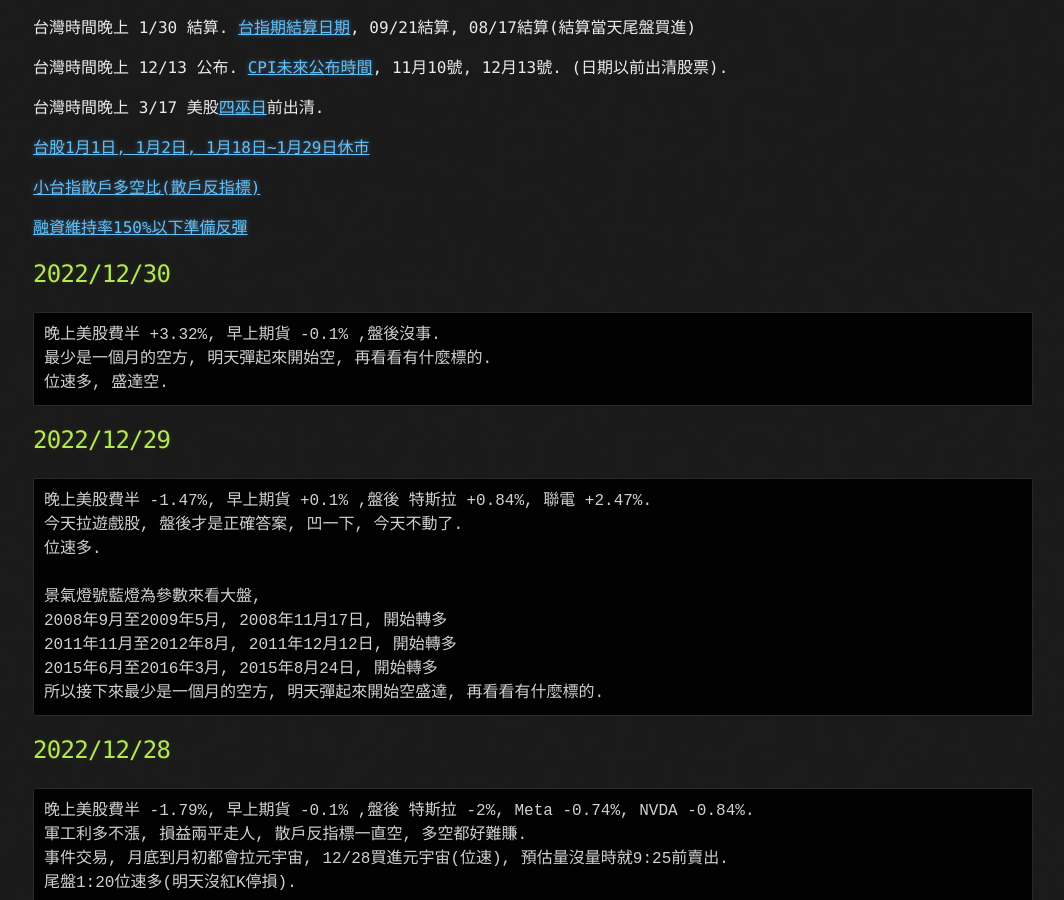
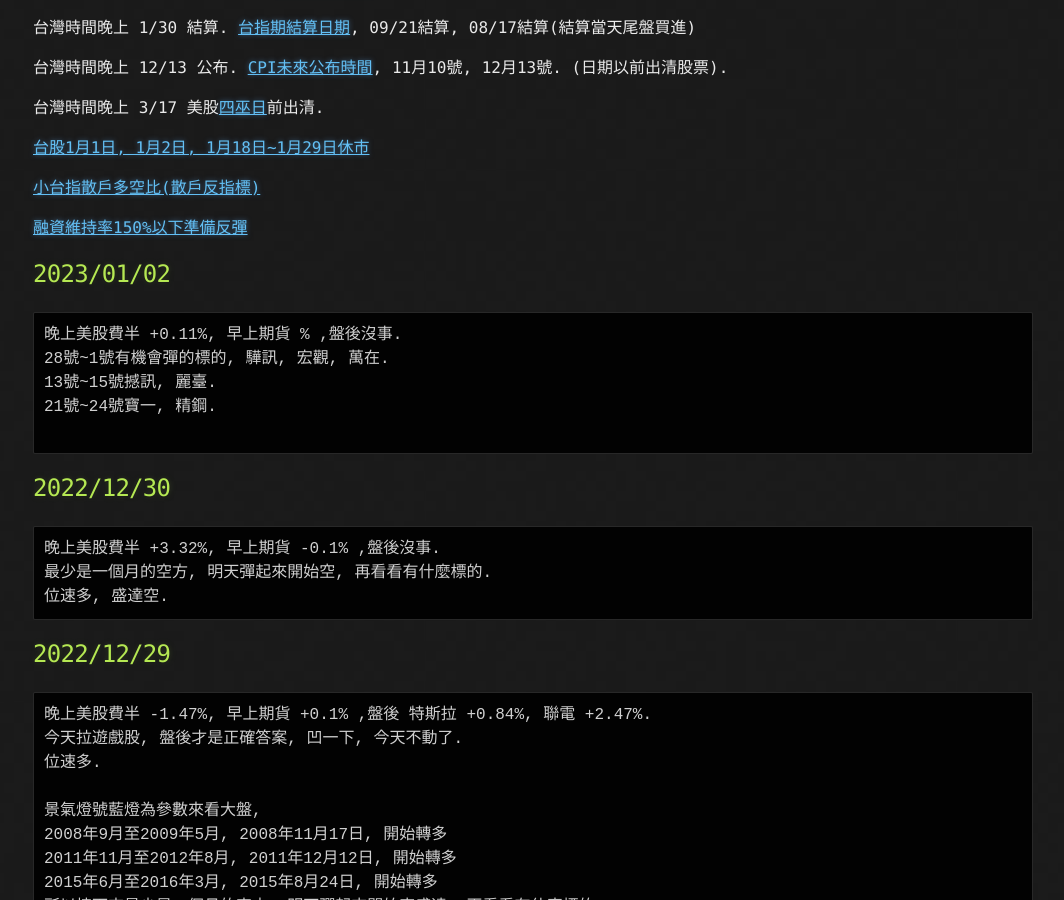
Before and after one commit to lepg5487/Stock_God, a Jekyll site: the page built from index.md, in a window 1280 px wide and 900 px high, scrolled down 362 px. Shown: the whole window, without its empty margins (107-1171 px from the left). Built offline with Jekyll 4.4.1, drawn with Linux system fonts in a browser that asks for light colours; our own code applies the rules of GitHub Pages for plain Markdown files.

Commit message:
Update index.md

````diff
--- a/index.md
+++ b/index.md
@@ -19,6 +19,15 @@ layout: testlayouts
 [小台指散戶多空比(散戶反指標)](https://www.macromicro.me/charts/20069/tw-mtx-long-to-short-ratio-of-individual-player)
 
 [融資維持率150%以下準備反彈](https://www.cmoney.tw/finance/f00012.aspx)
+
+## 2023/01/02
+```
+晚上美股費半 +0.11%, 早上期貨 % ,盤後沒事.
+28號~1號有機會彈的標的, 驊訊, 宏觀, 萬在.
+13號~15號撼訊, 麗臺.
+21號~24號寶一, 精鋼.
+
+```
 
 ## 2022/12/30
 ```
````
